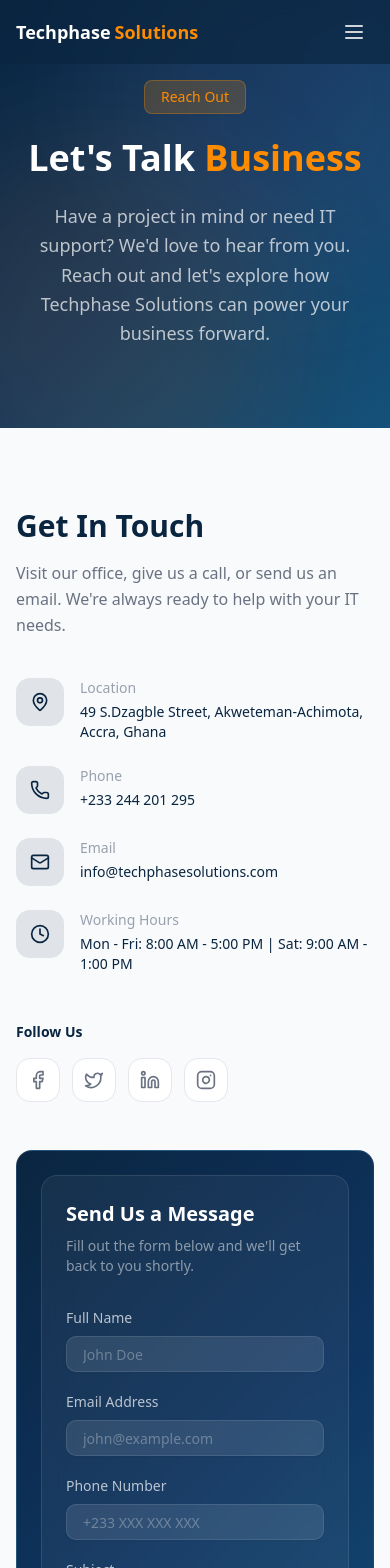
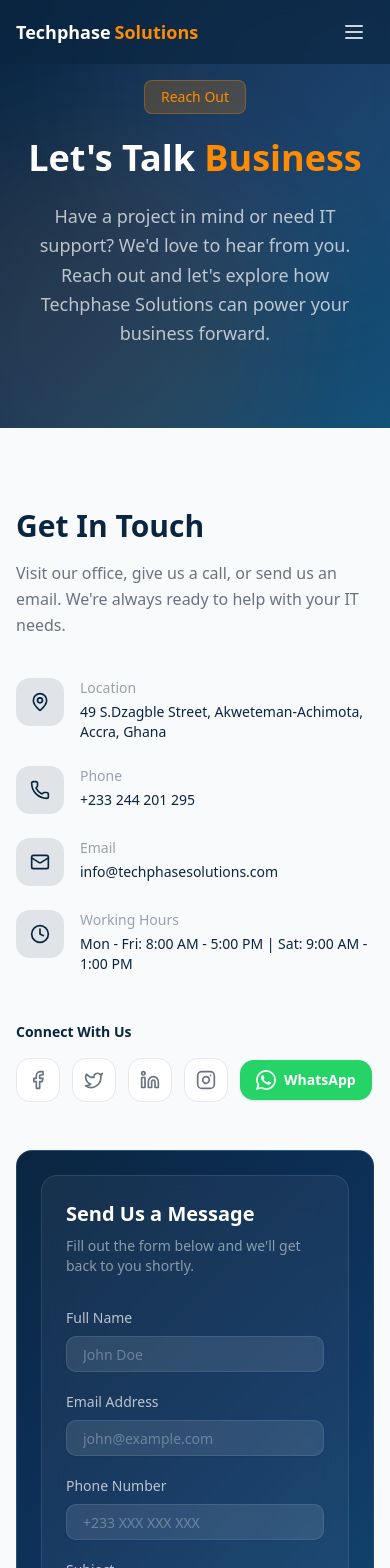
Before and after one commit to techphase-jobs/techphase, a Next.js app: page /contact in a window 390 px wide. Shown: the top 1568 px of the page. Built offline with nearby package versions, Linux system fonts and the light colour scheme.

Commit message:
feat: clickable menu items, whatsapp link, clickable phone/email

```diff
--- a/src/app/contact/page.tsx
+++ b/src/app/contact/page.tsx
@@ -32,16 +32,19 @@
     icon: MapPin,
     label: 'Location',
     value: CONTACT_INFO.location,
+    href: 'https://maps.google.com/?q=49+S.Dzagble+Street+Akweteman+Accra+Ghana',
   },
   {
     icon: Phone,
     label: 'Phone',
     value: CONTACT_INFO.phone,
+    href: 'tel:+233244201295',
   },
   {
     icon: Mail,
     label: 'Email',
     value: CONTACT_INFO.email,
+    href: 'mailto:info@techphasesolutions.com',
   },
   {
     icon: Clock,
@@ -55,11 +58,13 @@
    ========================================================================== */
 
 const socialLinks = [
-  { icon: Facebook, href: '#', label: 'Facebook' },
-  { icon: Twitter, href: '#', label: 'Twitter' },
-  { icon: Linkedin, href: '#', label: 'LinkedIn' },
-  { icon: Instagram, href: '#', label: 'Instagram' },
+  { icon: Facebook, href: 'https://facebook.com/techphasesolutions', label: 'Facebook' },
+  { icon: Twitter, href: 'https://twitter.com/techphasesolutions', label: 'Twitter' },
+  { icon: Linkedin, href: 'https://linkedin.com/company/techphasesolutions', label: 'LinkedIn' },
+  { icon: Instagram, href: 'https://instagram.com/techphasesolutions', label: 'Instagram' },
 ]
+
+const WHATSAPP_LINK = 'https://wa.me/233244201295?text=Hello%20Techphase%20Solutions%2C%20I%20would%20like%20to%20enquire%20about%20your%20IT%20services.'
 
 /* ==========================================================================
    GOOGLE MAP CONFIG
@@ -186,15 +191,8 @@
               <div className="space-y-6 mb-12">
                 {infoItems.map((item, index) => {
                   const Icon = item.icon
-                  return (
-                    <motion.div
-                      key={item.label}
-                      initial={{ opacity: 0, x: -20 }}
-                      whileInView={{ opacity: 1, x: 0 }}
-                      viewport={{ once: true }}
-                      transition={{ duration: 0.4, delay: index * 0.1 }}
-                      className="flex items-start gap-4"
-                    >
+                  const content = (
+                    <div className="flex items-start gap-4">
                       <div className="w-12 h-12 rounded-xl bg-[#0a2540]/10 flex items-center justify-center flex-shrink-0">
                         <Icon className="w-5 h-5 text-[#0a2540]" />
                       </div>
@@ -206,6 +204,36 @@
                           {item.value}
                         </p>
                       </div>
+                    </div>
+                  )
+
+                  if (item.href) {
+                    return (
+                      <motion.a
+                        key={item.label}
+                        href={item.href}
+                        target={item.href.startsWith('http') ? '_blank' : undefined}
+                        rel={item.href.startsWith('http') ? 'noopener noreferrer' : undefined}
+                        initial={{ opacity: 0, x: -20 }}
+                        whileInView={{ opacity: 1, x: 0 }}
+                        viewport={{ once: true }}
+                        transition={{ duration: 0.4, delay: index * 0.1 }}
+                        className="block hover:opacity-80 transition-opacity cursor-pointer"
+                      >
+                        {content}
+                      </motion.a>
+                    )
+                  }
+
+                  return (
+                    <motion.div
+                      key={item.label}
+                      initial={{ opacity: 0, x: -20 }}
+                      whileInView={{ opacity: 1, x: 0 }}
+                      viewport={{ once: true }}
+                      transition={{ duration: 0.4, delay: index * 0.1 }}
+                    >
+                      {content}
                     </motion.div>
                   )
                 })}
@@ -214,15 +242,17 @@
               {/* Social media */}
               <div>
                 <p className="text-sm font-semibold text-[#0a2540] mb-4">
-                  Follow Us
+                  Connect With Us
                 </p>
-                <div className="flex items-center gap-3">
+                <div className="flex items-center gap-3 flex-wrap">
                   {socialLinks.map((social) => {
                     const Icon = social.icon
                     return (
                       <a
                         key={social.label}
                         href={social.href}
+                        target="_blank"
+                        rel="noopener noreferrer"
                         aria-label={social.label}
                         className="w-11 h-11 rounded-xl bg-white border border-gray-200 flex items-center justify-center text-gray-500 hover:bg-[#ff8c00] hover:text-white hover:border-[#ff8c00] transition-all duration-200"
                       >
@@ -230,6 +260,19 @@
                       </a>
                     )
                   })}
+                  {/* WhatsApp button */}
+                  <a
+                    href={WHATSAPP_LINK}
+                    target="_blank"
+                    rel="noopener noreferrer"
+                    aria-label="Chat on WhatsApp"
+                    className="inline-flex items-center gap-2 bg-[#25D366] hover:bg-[#20BD5A] text-white rounded-xl px-4 py-2.5 text-sm font-semibold transition-all duration-200 shadow-sm hover:shadow-md"
+                  >
+                    <svg className="w-5 h-5" fill="currentColor" viewBox="0 0 24 24">
+                      <path d="M17.472 14.382c-.297-.149-1.758-.867-2.03-.967-.273-.099-.471-.148-.67.15-.197.297-.767.966-.94 1.164-.173.199-.347.223-.644.075-.297-.15-1.255-.463-2.39-1.475-.883-.788-1.48-1.761-1.653-2.059-.173-.297-.018-.458.13-.606.134-.133.298-.347.446-.52.149-.174.198-.298.298-.497.099-.198.05-.371-.025-.52-.075-.149-.669-1.612-.916-2.207-.242-.579-.487-.5-.669-.51-.173-.008-.371-.01-.57-.01-.198 0-.52.074-.792.372-.272.297-1.04 1.016-1.04 2.479 0 1.462 1.065 2.875 1.213 3.074.149.198 2.096 3.2 5.077 4.487.709.306 1.262.489 1.694.625.712.227 1.36.195 1.871.118.571-.085 1.758-.719 2.006-1.413.248-.694.248-1.289.173-1.413-.074-.124-.272-.198-.57-.347m-5.421 7.403h-.004a9.87 9.87 0 01-5.031-1.378l-.361-.214-3.741.982.998-3.648-.235-.374a9.86 9.86 0 01-1.51-5.26c.001-5.45 4.436-9.884 9.888-9.884 2.64 0 5.122 1.03 6.988 2.898a9.825 9.825 0 012.893 6.994c-.003 5.45-4.437 9.884-9.885 9.884m8.413-18.297A11.815 11.815 0 0012.05 0C5.495 0 .16 5.335.157 11.892c0 2.096.547 4.142 1.588 5.945L.057 24l6.305-1.654a11.882 11.882 0 005.683 1.448h.005c6.554 0 11.89-5.335 11.893-11.893a11.821 11.821 0 00-3.48-8.413z"/>
+                    </svg>
+                    WhatsApp
+                  </a>
                 </div>
               </div>
             </motion.div>
--- a/src/app/page.tsx
+++ b/src/app/page.tsx
@@ -167,9 +167,10 @@
               </h3>
               <div className="grid grid-cols-2 gap-4">
                 {HERO_OFFER_ITEMS.map((item) => (
-                  <div
+                  <Link
                     key={item.label}
-                    className="flex items-center gap-3 bg-white/5 rounded-xl p-3 border border-white/5 hover:bg-white/10 transition-colors duration-200"
+                    href={item.href}
+                    className="flex items-center gap-3 bg-white/5 rounded-xl p-3 border border-white/5 hover:bg-white/10 transition-colors duration-200 cursor-pointer"
                   >
                     <div
                       className="w-10 h-10 rounded-lg flex items-center justify-center shrink-0"
@@ -180,7 +181,7 @@
                       <item.icon className="size-5 text-white" />
                     </div>
                     <span className="text-white/90 text-sm font-medium leading-tight">{item.label}</span>
-                  </div>
+                  </Link>
                 ))}
               </div>
             </div>
@@ -220,8 +221,8 @@
               viewport={{ once: true, margin: '-50px' }}
               transition={{ duration: 0.4, delay: Math.min(idx * 0.06, 0.4) }}
               whileHover={{ y: -6, boxShadow: '0 20px 40px rgba(10, 37, 64, 0.12)' }}
-              className="group bg-white rounded-2xl p-6 border border-gray-100 shadow-sm hover:border-[#ff8c00]/20 transition-all duration-300 cursor-default"
             >
+              <Link href="/services" className="block group bg-white rounded-2xl p-6 border border-gray-100 shadow-sm hover:border-[#ff8c00]/20 transition-all duration-300 cursor-pointer">
                 <div
                   className="w-12 h-12 rounded-xl flex items-center justify-center mb-4 transition-transform duration-300 group-hover:scale-110"
                   style={{
@@ -232,6 +233,7 @@
                 </div>
                 <h3 className="text-lg font-semibold text-[#0a2540] mb-2">{service.title}</h3>
                 <p className="text-sm text-[#0a2540]/60 leading-relaxed">{service.description}</p>
+              </Link>
             </motion.div>
           ))}
         </div>
--- a/src/lib/data.ts
+++ b/src/lib/data.ts
@@ -58,12 +58,12 @@
    ========================================================================== */
 
 export const HERO_OFFER_ITEMS = [
-  { label: 'Networking Solutions', icon: Network },
-  { label: 'Systems Maintenance', icon: Wrench },
-  { label: 'CCTV Installations', icon: Video },
-  { label: 'Printing Services', icon: Printer },
-  { label: 'Computers & Accessories', icon: Monitor },
-  { label: 'Electric Fence Installation', icon: Shield },
+  { label: 'Networking Solutions', icon: Network, href: '/services' },
+  { label: 'Systems Maintenance', icon: Wrench, href: '/services' },
+  { label: 'CCTV Installations', icon: Video, href: '/services' },
+  { label: 'Printing Services', icon: Printer, href: '/services' },
+  { label: 'Computers & Accessories', icon: Monitor, href: '/products' },
+  { label: 'Electric Fence Installation', icon: Shield, href: '/services' },
 ]
 
 /* ==========================================================================
```
Also changed, not shown: src/components/layout/footer.tsx (+23 -9 lines). Lines whose indentation alone changed are shown as unchanged.
